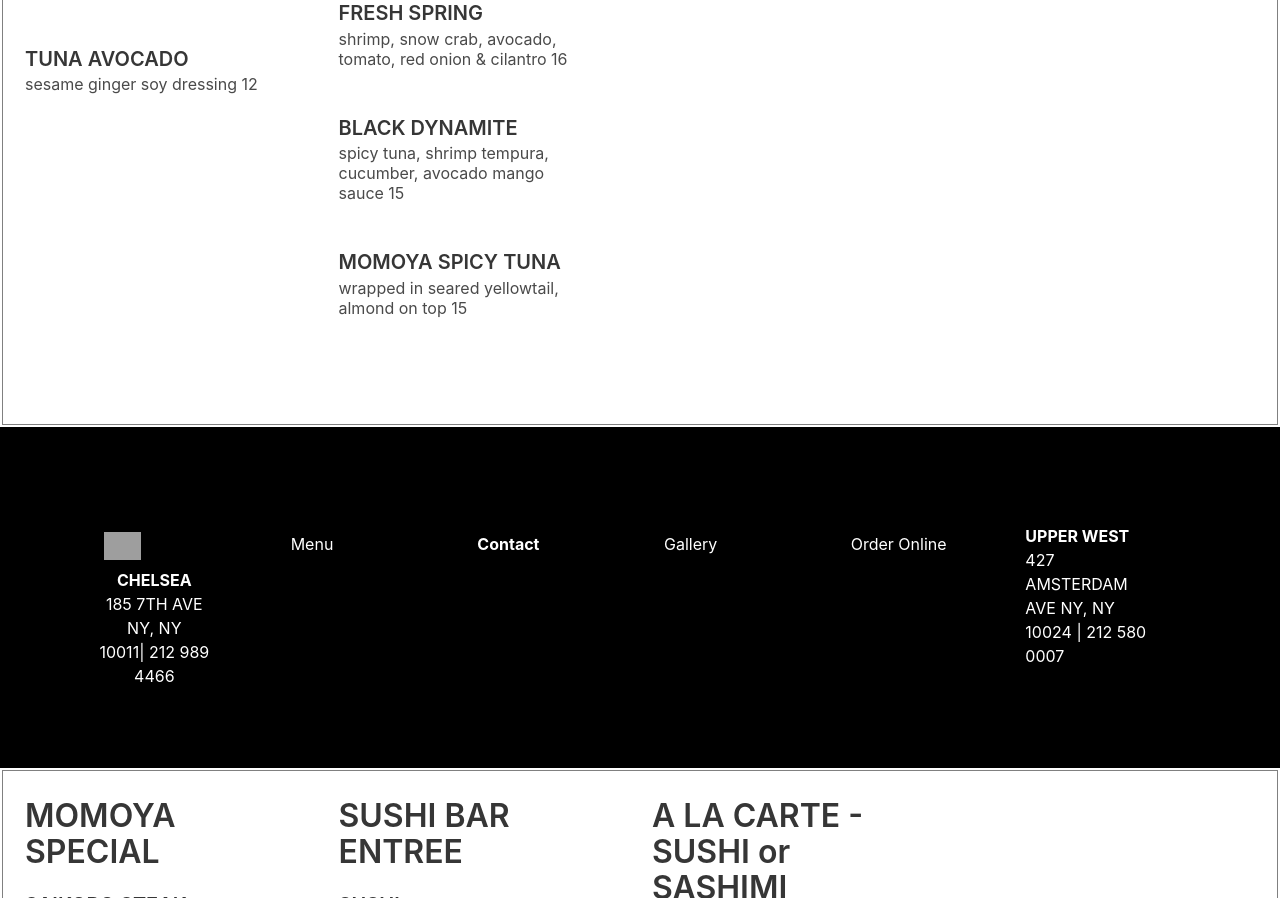
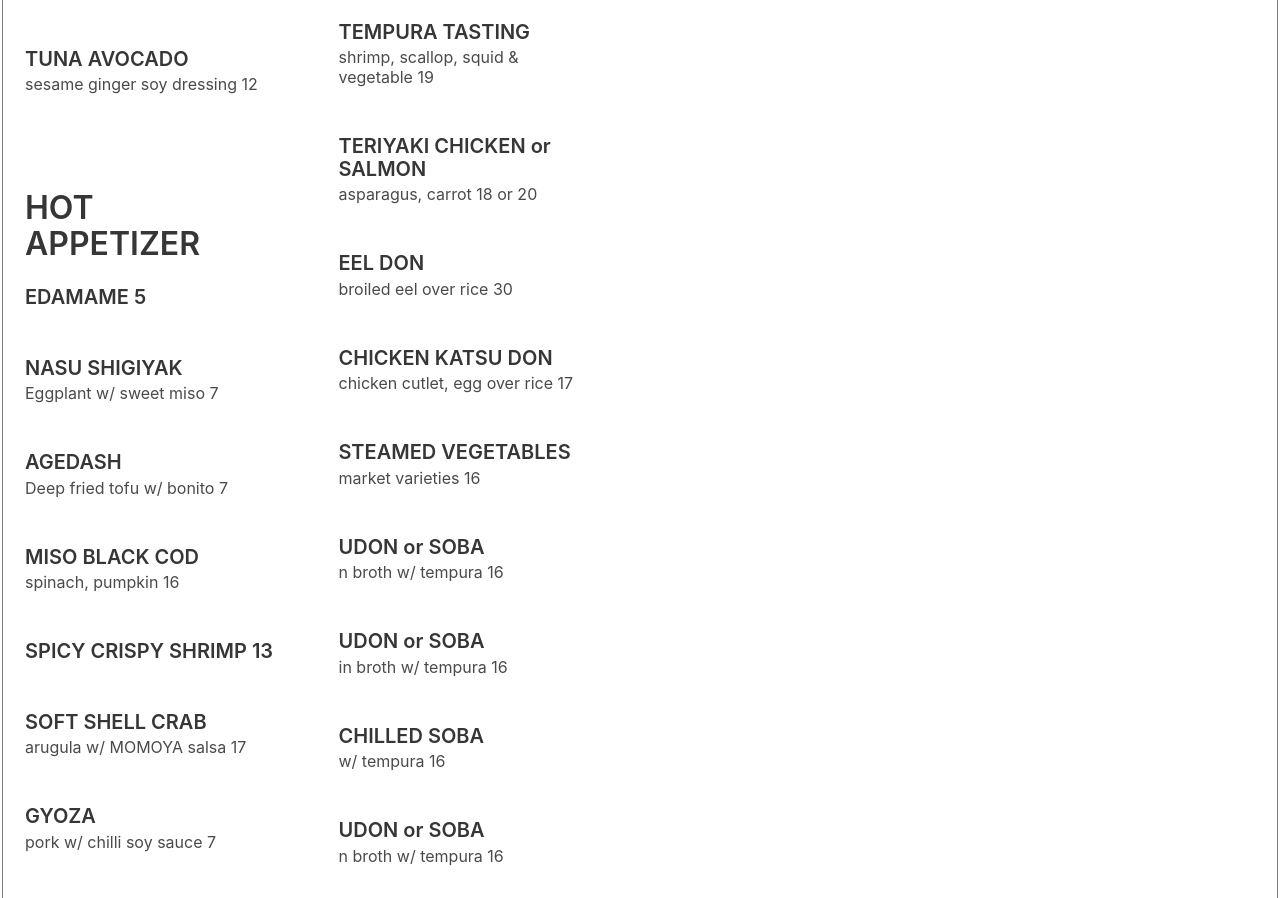
Before and after one commit to shaundawson/Momoya, a React (Create React App) app: page /menu in a window 1280 px wide. Shown: the part 8500-9398 px from the top of the page. Built offline with nearby package versions, Linux system fonts and the light colour scheme; grey boxes are pictures that could not be loaded.

Commit message:
updated menu component

```diff
--- a/src/Menu.js
+++ b/src/Menu.js
@@ -74,6 +74,36 @@
                     <br></br>
                     <br></br>
                     <br></br>
+
+                    <h1 class="title is-3">HOT APPETIZER</h1>
+                    <h5 class="title is-5">EDAMAME 5</h5>
+                    <br></br>
+                    <h5 class="title is-5">NASU SHIGIYAK</h5>
+                    <p class="subtitle is-6"> Eggplant w/ sweet miso 7</p>
+                    <br></br>
+                    <h5 class="title is-5">AGEDASH</h5>
+                    <p class="subtitle is-6"> Deep fried tofu w/ bonito 7</p>
+                    <br></br>
+                    <h5 class="title is-5">MISO BLACK COD</h5>
+                    <p class="subtitle is-6"> spinach, pumpkin 16</p>
+                    <br></br>
+                    <h5 class="title is-5">SPICY CRISPY SHRIMP 13</h5>
+                    <br></br>
+                    <h5 class="title is-5">SOFT SHELL CRAB</h5>
+                    <p class="subtitle is-6"> arugula w/ MOMOYA salsa 17</p>
+                    <br></br>
+                    <h5 class="title is-5">GYOZA</h5>
+                    <p class="subtitle is-6"> pork w/ chilli soy sauce 7</p>
+                    <br></br>
+                    <h5 class="title is-5">SHUMAI</h5>
+                    <p class="subtitle is-6"> shrimp & chicken w/ ponzu sauce 8</p>
+                    <br></br>
+                    <h5 class="title is-5">CRISPY LOBSTER SHRIMP ROLL</h5>
+                    <p class="subtitle is-6"> cilantro & glass noodles 16</p>
+                    <br></br>
+                    <h5 class="title is-5">EDAMAME RICOTTA DUMPLING</h5>
+                    <br></br>
+                    <br></br>
                 </div>
 
                 <div class="column">
@@ -108,19 +138,6 @@
                     <br></br>
                     <br></br>
 
-
-                    <h1 class="title is-3">A LA CARTE SPECIALS</h1>
-                    <h5 class="title is-5">KING SALMON 6 KANI (snow crab) 8</h5>
-                    <h5 class="title is-5">KANPACHI (amber jack) 6 MADAI (sea
-                    bream) 6</h5>
-                    <h5 class="title is-5">SHIMA AJI (striped jack) 6 BOTAN EBI
-                    (prawn from canada</h5>
-                    <h5 class="title is-5">KINMEDAI (golden big eye snapper) 7 LIVE
-                    SCALLOP 8</h5>
-                    <br></br>
-                    <br></br>
-                    <br></br>
-
                     <h1 class="title is-3">SIGNATURE ROLL</h1>
                     <h5 class="title is-5">CRISPY RICE</h5>
                     <p class="subtitle is-6"> spicy tuna, shitake, jalepeno 16</p>
@@ -151,6 +168,48 @@
                     <br></br>
                     <br></br>
                     <br></br>
+
+                    <h1 class="title is-3">KITCHEN ENTREE</h1>
+                    <h5 class="title is-5">TEMPURA TASTING</h5>
+                    <p class="subtitle is-6"> shrimp, scallop, squid & vegetable 19</p>
+                    <br></br>
+                    <h5 class="title is-5">TERIYAKI CHICKEN or SALMON</h5>
+                    <p class="subtitle is-6"> asparagus, carrot 18 or 20 </p>
+                    <br></br>
+                    <h5 class="title is-5">EEL DON</h5>
+                    <p class="subtitle is-6"> broiled eel over rice 30</p>
+                    <br></br>
+                    <h5 class="title is-5">CHICKEN KATSU DON</h5>
+                    <p class="subtitle is-6"> chicken cutlet, egg over rice 17</p>
+                    <br></br>
+                    <h5 class="title is-5">STEAMED VEGETABLES</h5>
+                    <p class="subtitle is-6"> market varieties 16</p>
+                    <br></br>
+                    <h5 class="title is-5">UDON or SOBA</h5>
+                    <p class="subtitle is-6"> n broth w/ tempura 16</p>
+                    <br></br>
+                    <h5 class="title is-5">UDON or SOBA</h5>
+                    <p class="subtitle is-6"> in broth w/ tempura 16</p>
+                    <br></br>
+                    <h5 class="title is-5">CHILLED SOBA</h5>
+                    <p class="subtitle is-6"> w/ tempura 16</p>
+                    <br></br>
+                    <h5 class="title is-5">UDON or SOBA</h5>
+                    <p class="subtitle is-6"> n broth w/ tempura 16</p>
+                    <br></br>
+                    <h5 class="title is-5">BROILED CHILEAN SEA BASS</h5>
+                    <p class="subtitle is-6"> spinach w/ lemon miso 28</p>
+                    <br></br>
+                    <h5 class="title is-5">PRIME RIB EYE STEAK</h5>
+                    <p class="subtitle is-6"> 10oz. roaster tomato & spinach 29</p>
+                    <br></br>
+                    <h5 class="title is-5">MOMOYA BOX chicken or salmon teriyaki</h5>
+                    <p class="subtitle is-6"> spicy tuna or california roll, tempura, shumai & salad 25</p>
+                    <br></br>
+
+
+
+
                 </div>
 
                 <div class="column">
@@ -172,6 +231,13 @@
                     <p>SALMON ROE 5</p>
                     <br></br>
                     <p>SEA EEL 6</p></strong>
+                    <br></br>
+                    <br></br>
+                    <br></br>
+                    <img src="http://cdn.shopify.com/s/files/1/2306/8409/files/Enso_14f4e9c6-5343-41b3-8845-61344ef56c62_large.png?v=1505588560"/>
+                    <br></br>
+                    <br></br>
+
                     <br></br>
                     <br></br>
 
@@ -207,6 +273,23 @@
                     <br></br>
                     <br></br>
                     <br></br>
+
+
+                    <h1 class="title is-3">A LA CARTE SPECIALS</h1>
+                    <h5 class="title is-5">KING SALMON 6 KANI (snow crab) 8</h5>
+                    <h5 class="title is-5">KANPACHI (amber jack) 6 MADAI (sea
+                    bream) 6</h5>
+                    <h5 class="title is-5">SHIMA AJI (striped jack) 6 BOTAN EBI
+                    (prawn from canada</h5>
+                    <h5 class="title is-5">KINMEDAI (golden big eye snapper) 7 LIVE
+                    SCALLOP 8</h5>
+                    <br></br>
+                    <br></br>
+                    <br></br>
+
+
+
+
                 </div>
 
                 <div class="column">
@@ -231,6 +314,21 @@
                     <br></br>
                     <p>TORO 10</p>
                     </strong>
+
+                    <br></br>
+                    <br></br>
+                    <br></br>
+                    <br></br>
+                    <br></br>
+                    <br></br>
+                    <br></br>
+                    <br></br>
+                    <br></br>
+                    <br></br>
+                    <br></br>
+                    <br></br>
+                    <br></br>
+                    <br></br>
                     <br></br>
                     <br></br>
                     <br></br>
```
